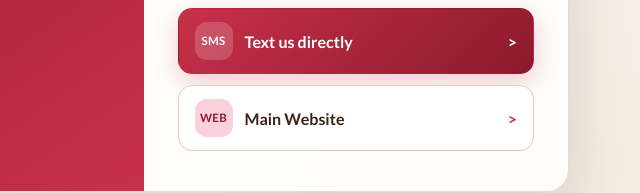
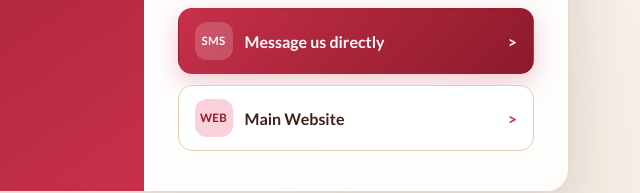
Before and after one commit to ExploitDev9989/LadybugStitchCo, a plain HTML site: page ladybug-connect-7q4m9p.html in a window 1280 px wide. Shown: the part 496-689 px from the top of the page, 451-1091 px from the left. Drawn offline with nearby package versions, Linux system fonts and the light colour scheme.

Commit message:
Update SMS link label for clarity

```diff
--- a/ladybug-connect-7q4m9p.html
+++ b/ladybug-connect-7q4m9p.html
@@ -318,7 +318,7 @@
   </a>
 
 <a class="link-button primary" href="sms:+14784442405">
-  <span class="link-label"><span class="link-icon">SMS</span>Text us directly</span>
+  <span class="link-label"><span class="link-icon">SMS</span>Message us directly</span>
   <span class="arrow" aria-hidden="true">&gt;</span>
 </a>
 
```
